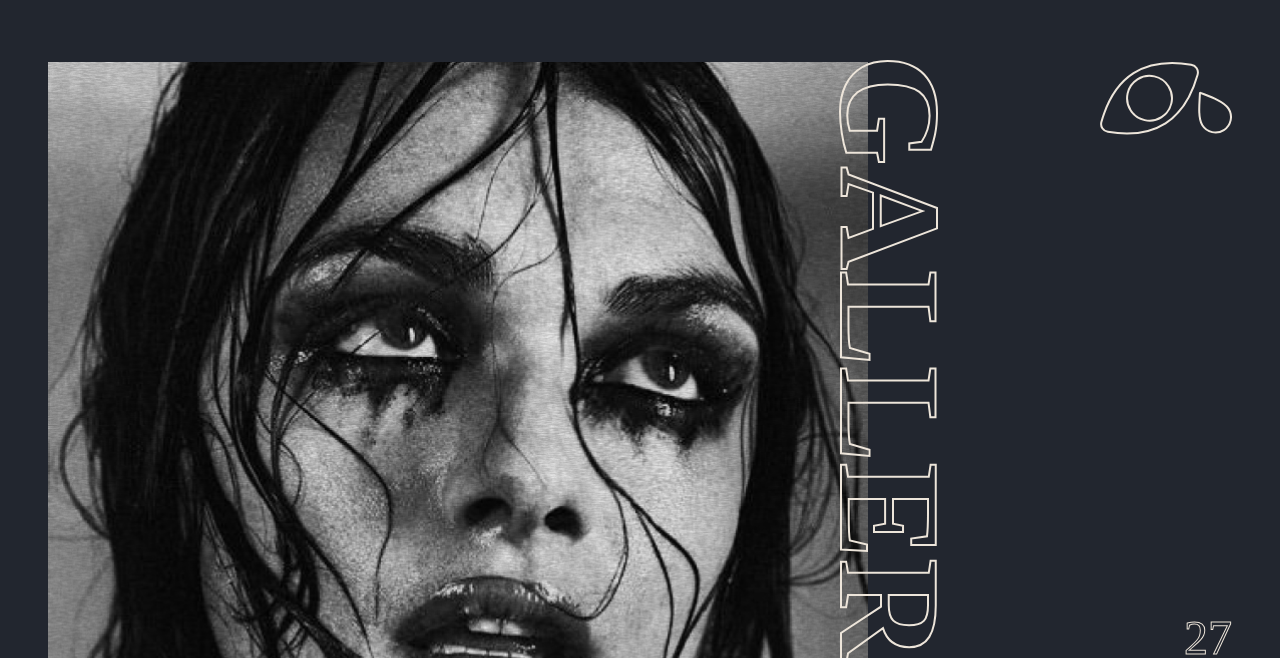
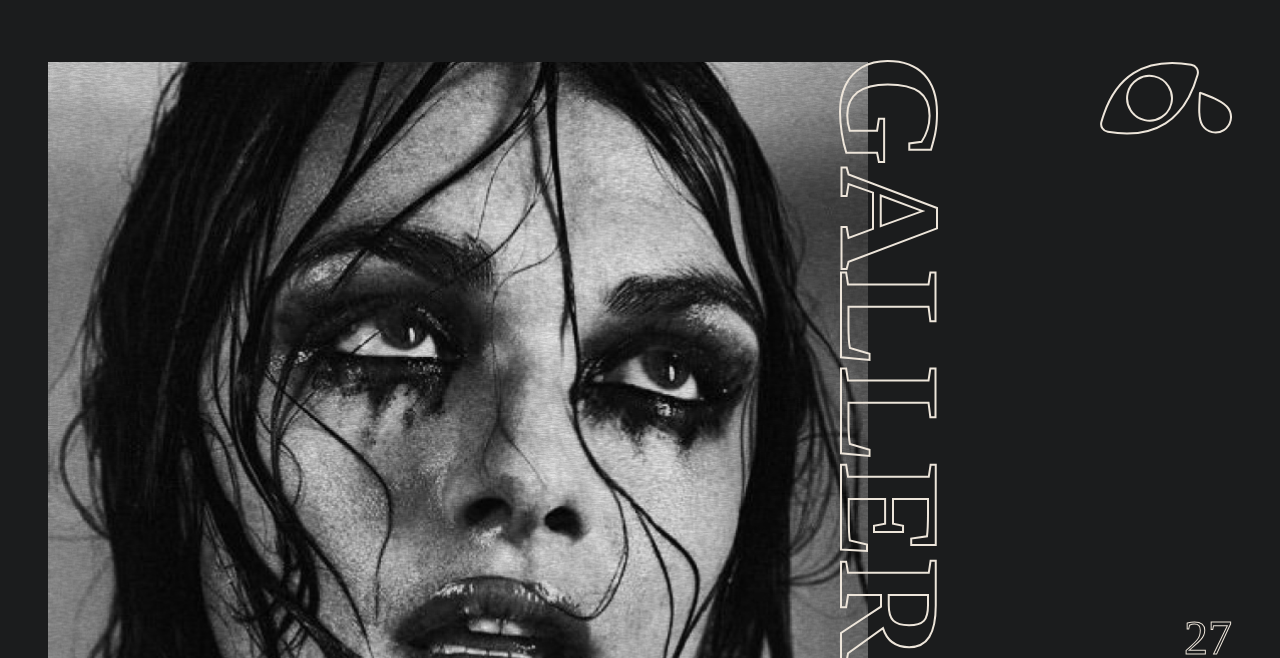
Before and after one commit to faun3/tat-showcase-sveltekit, a SvelteKit app: page / in a window 1280 px wide. Shown: the part 142-800 px from the top of the page. Built offline with nearby package versions, Linux system fonts and the light colour scheme.

Commit message:
make ink color grayer

```diff
--- a/tailwind.config.js
+++ b/tailwind.config.js
@@ -11,7 +11,7 @@
       },
     },
     colors: {
-      ink: "#22262F",
+      ink: "#1B1C1D",
       cream: "#EDE5DA",
     },
   },
```
Also changed, not shown: src/components/Namedrop.svelte (added).
